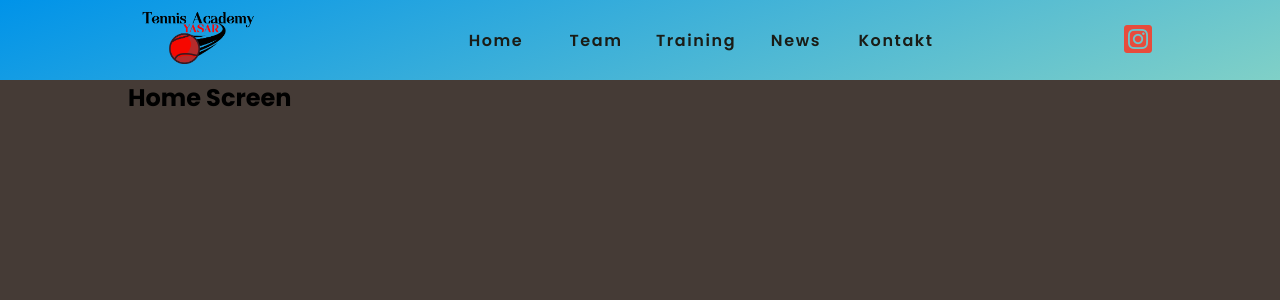
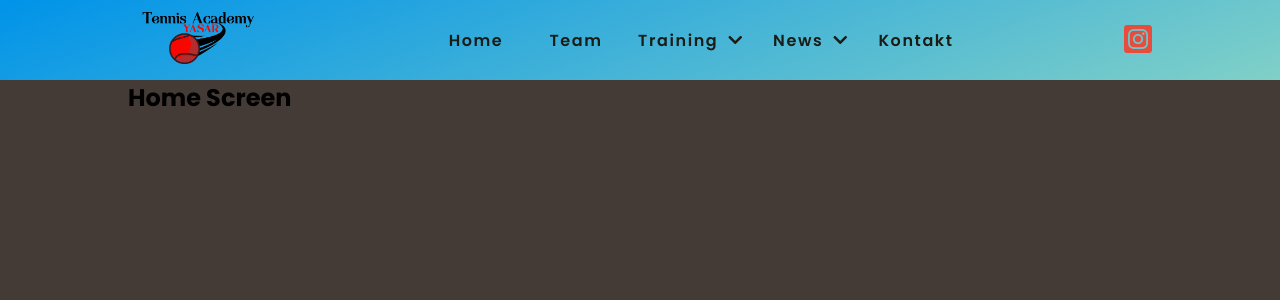
Before and after one commit to nikita-reva/tennis-instructor-website, a React (Create React App) app: page / in a window 1280 px wide. Shown: the top 300 px of the page. Built offline with nearby package versions, Linux system fonts and the light colour scheme.

Commit message:
Dropdowns in NavBar added

```diff
--- a/src/app/layout/components/header-components/Header.jsx
+++ b/src/app/layout/components/header-components/Header.jsx
@@ -9,6 +9,8 @@ import NavLogo from './NavLogo'
 import SocialMediaBar from './SocialMediaBar'
 import SocialMediaBarItem from './SocialMediaBarItem'
 import NavBurger from './NavBurger'
+import NavDropdown from './NavDropdown'
+import NavDropdownItem from './NavDropdownItem'
 
 const AniketosHeader = styled.header`
 	position: fixed;
@@ -36,7 +38,7 @@ const Header = () => {
 
 	return (
 		<AniketosHeader>
-			<NavContainer mode={mode}>
+			<NavContainer>
 				<NavLogo to="/" />
 				<Navbar>
 					<NavItem>
@@ -45,12 +47,37 @@ const Header = () => {
 					<NavItem>
 						<NavLink to="/team" title="Team"></NavLink>
 					</NavItem>
-					<NavItem>
-						<NavLink to="/" title="Training"></NavLink>
-					</NavItem>
-					<NavItem>
-						<NavLink to="/" title="News"></NavLink>
-					</NavItem>
+					<NavDropdown to="/training" heading="Training">
+						<NavDropdownItem>
+							<NavLink
+								to="/anmeldung"
+								title="Anmeldung"
+							></NavLink>
+						</NavDropdownItem>
+						<NavDropdownItem>
+							<NavLink to="/camps" title="Camps"></NavLink>
+						</NavDropdownItem>
+						<NavDropdownItem>
+							<NavLink
+								to="/athletiktraining"
+								title="Athletiktraining"
+							></NavLink>
+						</NavDropdownItem>
+					</NavDropdown>
+					<NavDropdown to="/news" heading="News">
+						<NavDropdownItem>
+							<NavLink
+								to="/news"
+								title="News vom Court"
+							></NavLink>
+						</NavDropdownItem>
+						<NavDropdownItem>
+							<NavLink
+								to="/galerie"
+								title="Fotogalerie"
+							></NavLink>
+						</NavDropdownItem>
+					</NavDropdown>
 					<NavItem>
 						<NavLink to="/" title="Kontakt"></NavLink>
 					</NavItem>
@@ -62,8 +89,8 @@ const Header = () => {
 					/>
 				</SocialMediaBar>
 				<NavBurger
-					activate={(active) => {
-						setActive(active)
+					activate={(value) => {
+						setActive(value)
 						console.log(active)
 					}}
 				/>
--- a/src/app/layout/components/header-components/NavContainer.jsx
+++ b/src/app/layout/components/header-components/NavContainer.jsx
@@ -1,4 +1,4 @@
-import React, { useState } from 'react'
+import React from 'react'
 import styled from 'styled-components'
 
 const AniketosNavContainer = styled.nav`
@@ -8,12 +8,12 @@ const AniketosNavContainer = styled.nav`
 	height: 100%;
 	margin: 0 auto;
 
-	@media screen and (max-width: 800px) {
+	@media screen and (max-width: 991px) {
 		width: 94%;
 	}
 `
 
-const NavContainer = ({ children, mode }) => {
+const NavContainer = ({ children }) => {
 	return <AniketosNavContainer>{children}</AniketosNavContainer>
 }
 
--- a/src/app/layout/components/header-components/NavDropdown.jsx
+++ b/src/app/layout/components/header-components/NavDropdown.jsx
@@ -1,8 +1,55 @@
 import React from 'react'
 import styled from 'styled-components'
+import { Link } from 'react-router-dom'
 
-const NavDropdown = () => {
-	return <div></div>
+const AniketosNavDropdown = styled.div`
+	position: relative;
+	height: 100%;
+	font-weight: 600;
+	letter-spacing: 0.1rem;
+	color: var(--secondary-color);
+	display: flex;
+	align-items: center;
+	justify-content: center;
+	width: 120px;
+
+	a {
+		text-decoration: none;
+		padding: 20px 10px;
+		color: var(--secondary-color);
+	}
+
+	&:hover {
+		ul {
+			display: flex;
+			position: absolute;
+			top: 100%;
+			left: 0;
+			flex-direction: column;
+			width: 120px;
+			align-items: center;
+			justify-content: center;
+			transition: background 0.1s ease-in;
+
+			&:hover {
+				background: rgba(0, 0, 0, 0.1);
+			}
+		}
+	}
+`
+
+const AniketosNavDropdownList = styled.ul`
+	display: none;
+`
+
+const NavDropdown = ({ children, heading, to }) => {
+	return (
+		<AniketosNavDropdown>
+			<Link to={to}>{heading}</Link>{' '}
+			<i className="fas fa-chevron-down"></i>
+			<AniketosNavDropdownList>{children}</AniketosNavDropdownList>
+		</AniketosNavDropdown>
+	)
 }
 
 export default NavDropdown
--- a/src/app/layout/components/header-components/NavDropdownItem.jsx
+++ b/src/app/layout/components/header-components/NavDropdownItem.jsx
@@ -1,8 +1,22 @@
 import React from 'react'
 import styled from 'styled-components'
 
-const NavDropdownItem = () => {
-	return <div></div>
+const AniketosNavDropdownItem = styled.li`
+	display: flex;
+	align-items: center;
+	justify-content: center;
+	width: 200px;
+	height: 40px;
+	background: #456289;
+	transition: background 0.1s ease-in;
+
+	&:hover {
+		background: #03a9f4;
+	}
+`
+
+const NavDropdownItem = ({ children }) => {
+	return <AniketosNavDropdownItem>{children}</AniketosNavDropdownItem>
 }
 
 export default NavDropdownItem
--- a/src/app/layout/components/header-components/NavLink.jsx
+++ b/src/app/layout/components/header-components/NavLink.jsx
@@ -7,6 +7,7 @@ const AniketosLink = styled.div`
 		text-decoration: none;
 		font-weight: 600;
 		letter-spacing: 0.1rem;
+		padding: 20px 5px;
 		color: var(--secondary-color);
 	}
 `
```
Also changed, not shown: 1 other file (tests, documents, lock files or other folders).
